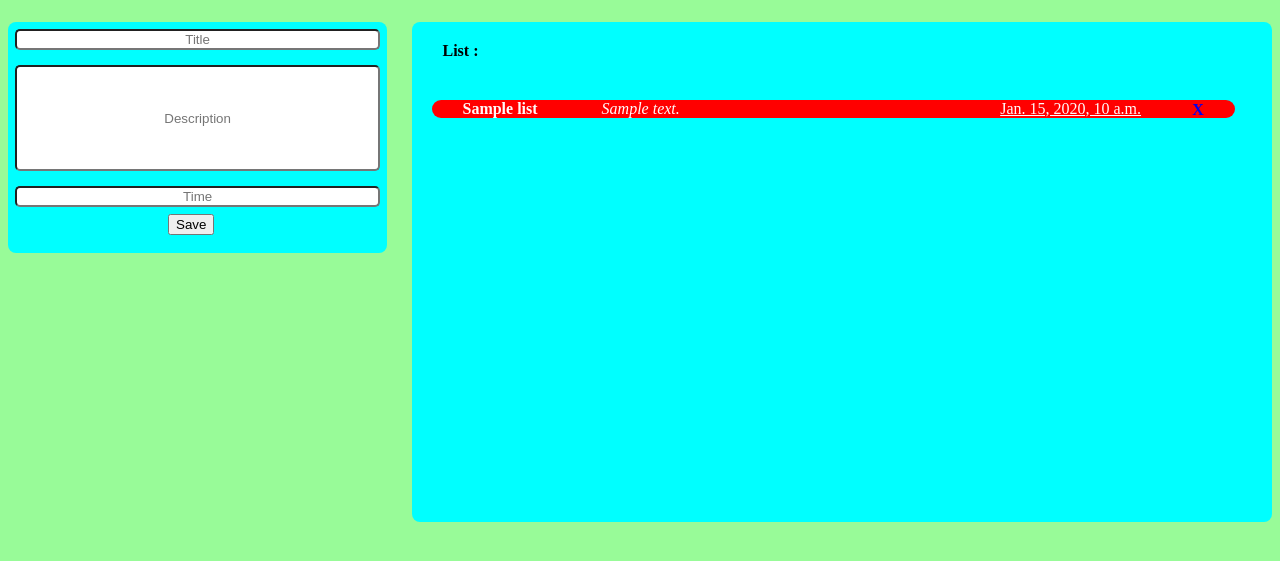
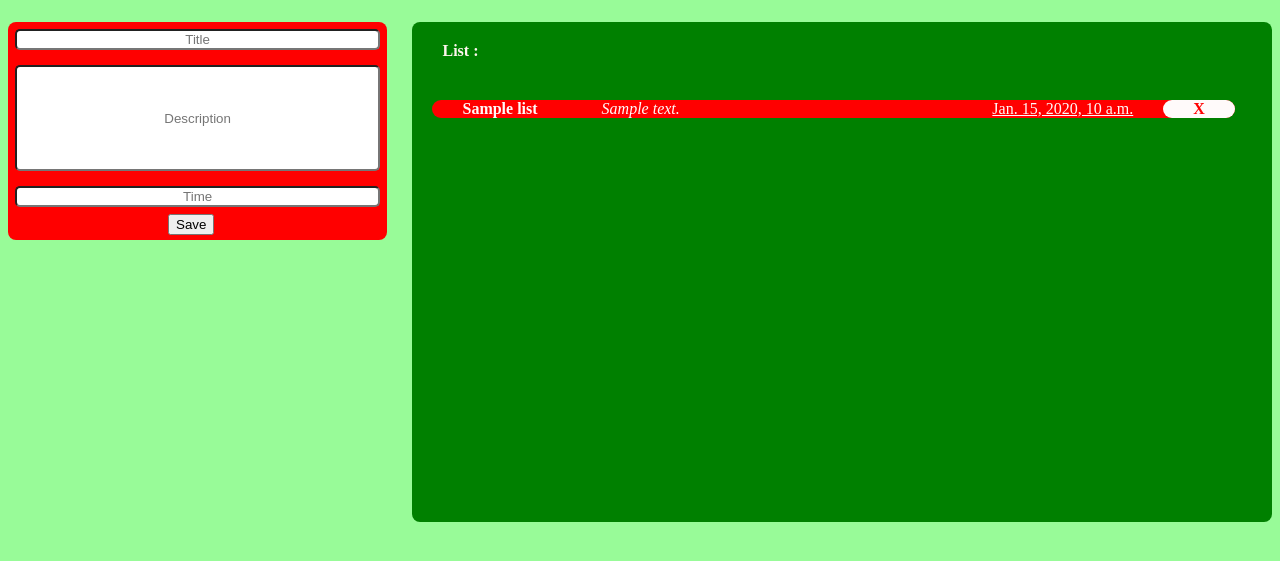
Before and after one commit to JitendraDandekar/TodoList, a Django app: template template/index.html in a window 1280 px wide. Shown: the part 58-619 px from the top of the page. Run offline with Django 3.2, Linux system fonts and the light colour scheme; the template is opened without the code that fills it: most values are stand-ins (such as "Sample title", 1, 10 or a date in 2020).

Commit message:
update some css

```diff
--- a/template/index.html
+++ b/template/index.html
@@ -17,14 +17,18 @@
         .left-side{
             float: left;
             width: 30%;
+        }
+        .input-data{
             border-radius: 1ch;
-            background-color: aqua;
+            background-color:red;
+            padding-bottom: 5px;
         }
         .right-side{
+            color: seashell;
             float: right;
             width: 68%;
             border-radius: 1ch;
-            background-color: aqua;
+            background-color:green;
             height: 500px;
         }
         #title{
@@ -59,7 +63,7 @@
         }
         u{
             float: right;
-            margin-right: 20px;
+            padding-right: 30px;
         }
         .items{
             background-color:red;
@@ -68,19 +72,25 @@
             border-radius: 10px;
         }
         .scroll{
+            scrollbar-color: grey;
             overflow-y: scroll;
             height: 400px;
             width: 98%;
         }
-        #saveditem{
-            color: red;
+        #msgprompt{
+            color: white;
             text-align: center;
-            margin-left: 165px;
+            width: 100%;
+            background-color: rebeccapurple;
+            border-radius: 10ch;
+            margin-top: 5px;
         }
         .delete{
             float: right;
-            margin: 1.1px;
+            color: red;
             text-decoration: none;
+            background-color: snow;
+            border-radius: 10ch;
         }
     </style>
 </head>
@@ -91,6 +101,7 @@
         </header>
     </div>
     <div class="left-side">
+        <div class="input-data">
             <form method="POST" action="">
                 {% csrf_token %}
                 <input type="text" name="title" id="title" placeholder="Title">
@@ -98,11 +109,14 @@
                 <input type="text" name="time" id="time" placeholder="Time">
                 <button type="submit" style="margin-left:160px">Save</button>
             </form>
-        <span id='saveditem'>
+        </div>
+        <div id='msgprompt'>
+            <span>
             {% for msg in messages %}
             {{msg}}
             {% endfor %}
             </span>
+        </div>
     </div>
     <div class="right-side">
         <h4>List :</h4>
```
Lines whose indentation alone changed are shown as unchanged.
